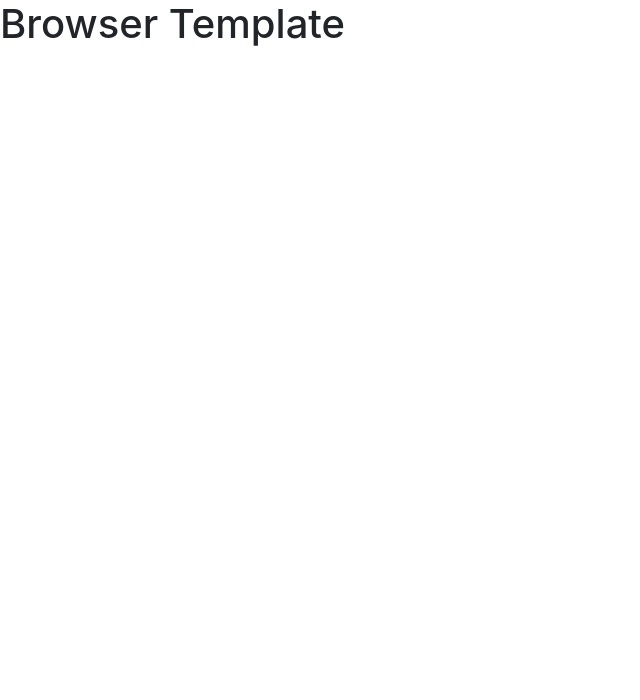
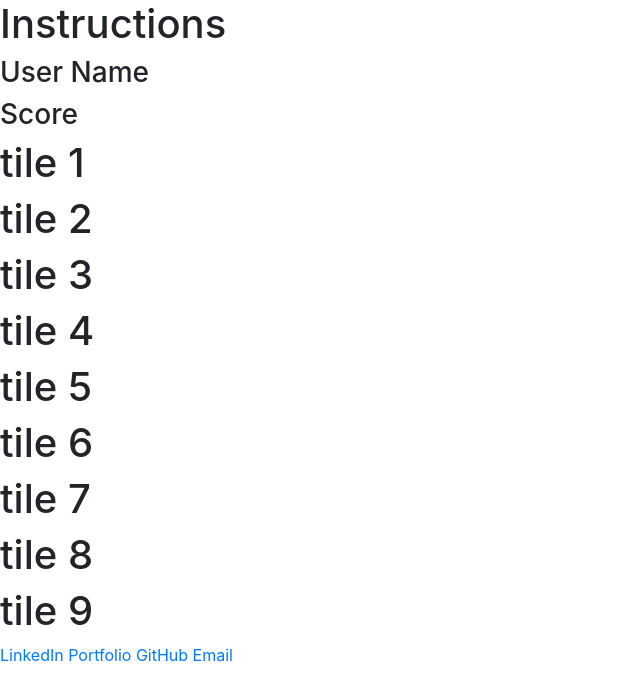
Before and after one commit to nicksolie/tiktactoe, a website built with webpack: page index.html in a window 1280 px wide. Shown: the whole page, without its empty margins (0-640 px from the left). Built offline with nearby package versions, Linux system fonts and the light colour scheme.

Commit message:
Beginning html game board

```diff
--- a/index.html
+++ b/index.html
@@ -12,6 +12,56 @@
       <script src="public/application.js" type="text/javascript" charset="utf-8" defer></script>
     </head>
     <body>
-      <h1>Browser Template</h1>
+      <header>
+        <h1>Instructions</h1>
+      </header
+      <main>
+        <div class="gameInfoContainer">
+          <div class="gameInfo">
+            <h3>User Name</h3>
+            <h3>Score</h3>
+          </div>
+        </div>
+        <div class="gameBoardContainer">
+          <div class="gameBoard">
+            <div class="tile-1">
+              <h1>tile 1</h1>
+            </div>
+            <div class="tile-2">
+              <h1>tile 2</h1>
+            </div>
+            <div class="tile-3">
+              <h1>tile 3</h1>
+            </div>
+            <div class="tile-4">
+              <h1>tile 4</h1>
+            </div>
+            <div class="tile-5">
+              <h1>tile 5</h1>
+            </div>
+            <div class="tile-6">
+              <h1>tile 6</h1>
+            </div>
+            <div class="tile-7">
+              <h1>tile 7</h1>
+            </div>
+            <div class="tile-8">
+              <h1>tile 8</h1>
+            </div>
+            <div class="tile-9">
+              <h1>tile 9</h1>
+            </div>
+          </div>
+        </div>
+      </main>
+      <footer>
+        <nav>
+          <a href="">LinkedIn</a>
+          <a href="">Portfolio</a>
+          <a href="">GitHub</a>
+          <a href="">Email</a>
+        </nav>
+      </footer>
+      <h1></h1>
     </body>
 </html>
```
